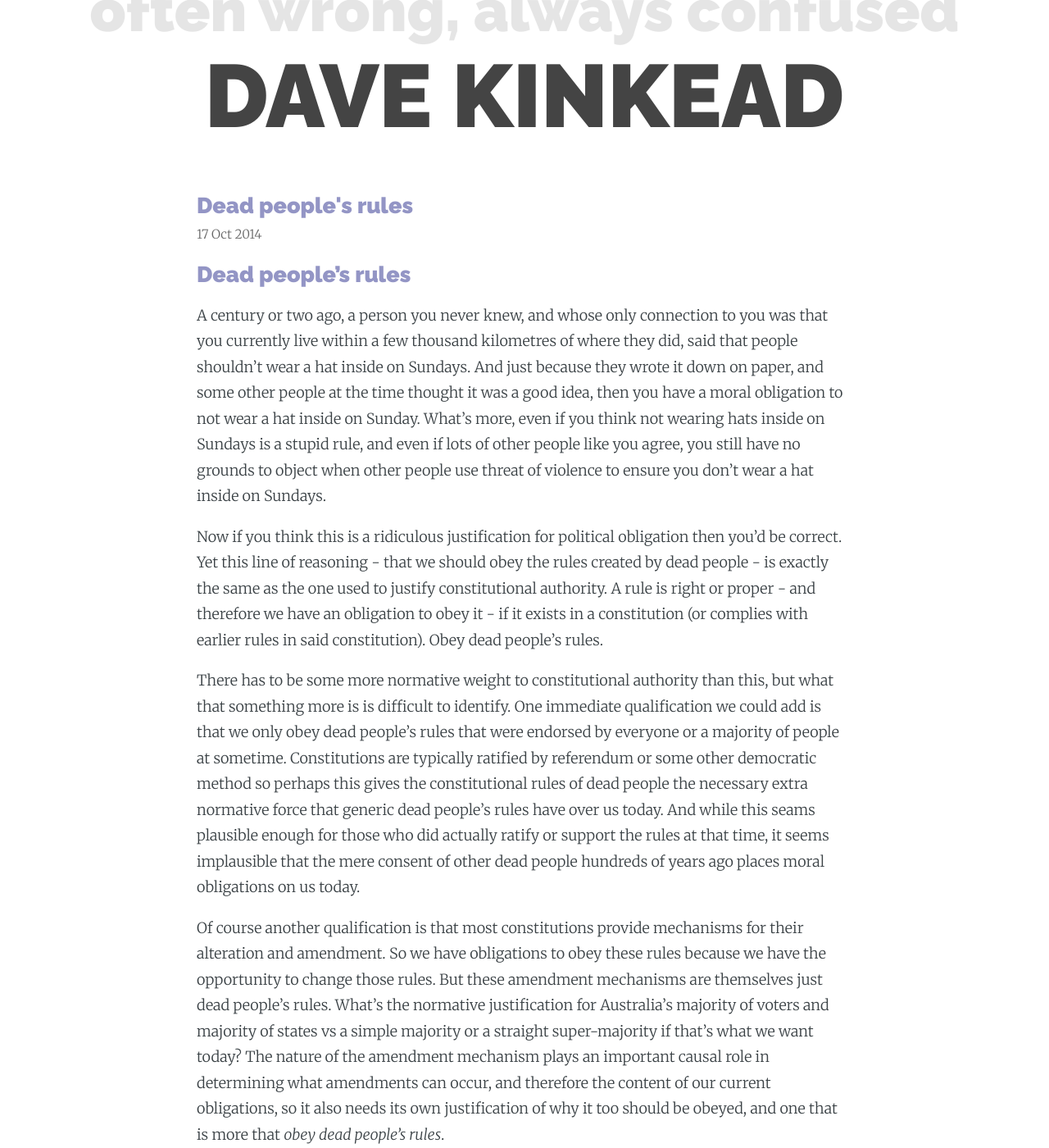
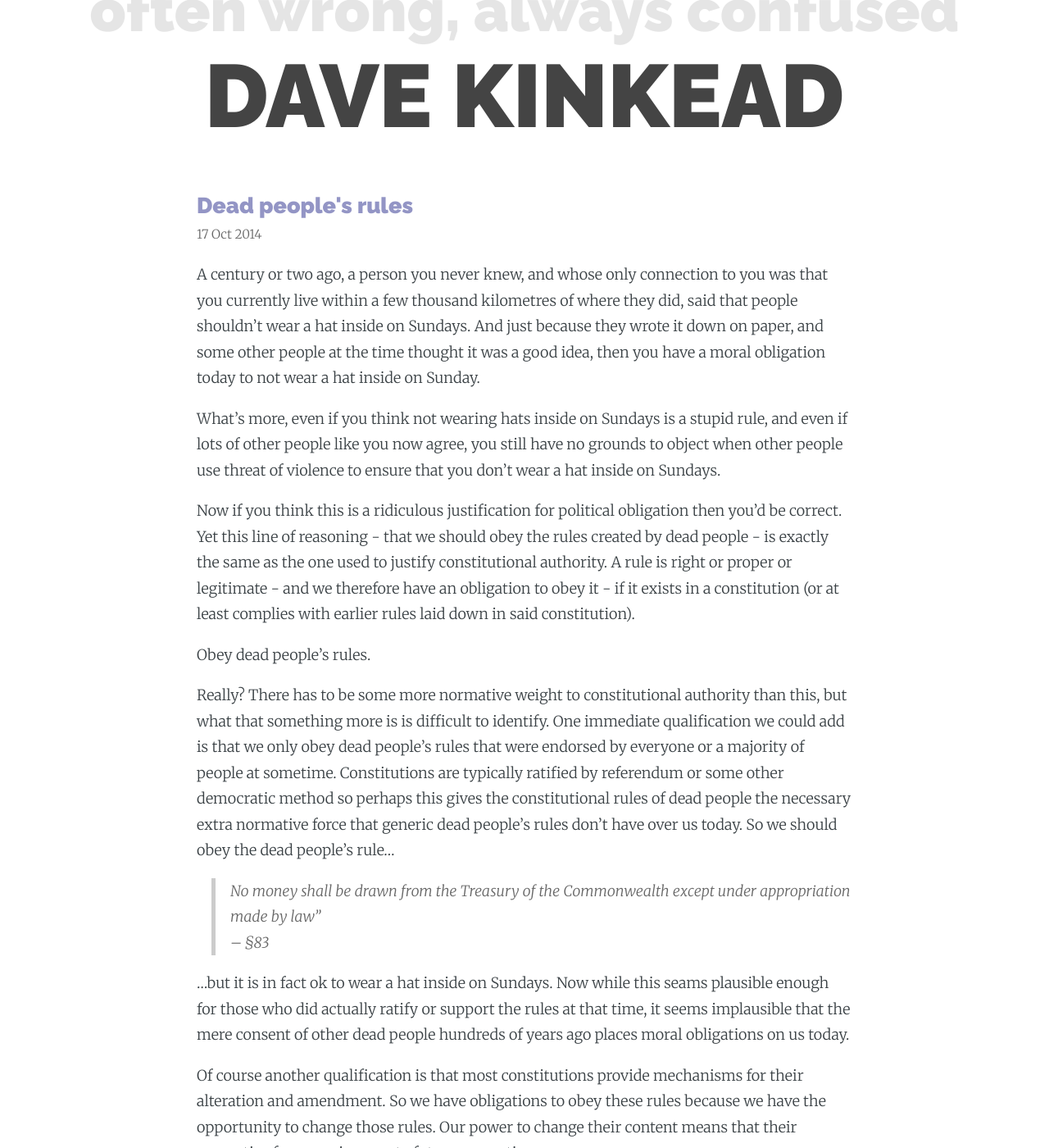
Before and after one commit to davekinkead/davekinkead.github.io, a Jekyll site: the page built from _posts/thoughts/2014-10-17-dead-peoples-rules.md, in a window 1280 px wide and 1400 px high. Shown: the whole window at 82% size. Built offline with Jekyll 4.4.1, drawn with Linux system fonts in a browser that asks for light colours; some of the changed text lies outside the part shown.

Commit message:
Update dead peoples rules

```diff
--- a/_posts/thoughts/2014-10-17-dead-peoples-rules.md
+++ b/_posts/thoughts/2014-10-17-dead-peoples-rules.md
@@ -5,14 +5,23 @@ category: thoughts
 date: 17 Oct 2014
 ---
 
-# Dead people's rules
+A century or two ago, a person you never knew, and whose only connection to you was that you currently live within a few thousand kilometres of where they did, said that people shouldn't wear a hat inside on Sundays.  And just because they wrote it down on paper, and some other people at the time thought it was a good idea, then you have a moral obligation today to not wear a hat inside on Sunday.
 
-A century or two ago, a person you never knew, and whose only connection to you was that you currently live within a few thousand kilometres of where they did, said that people shouldn't wear a hat inside on Sundays.  And just because they wrote it down on paper, and some other people at the time thought it was a good idea, then you have a moral obligation to not wear a hat inside on Sunday.  What's more, even if you think not wearing hats inside on Sundays is a stupid rule, and even if lots of other people like you agree, you still have no grounds to object when other people use threat of violence to ensure you don't wear a hat inside on Sundays.
+What's more, even if you think not wearing hats inside on Sundays is a stupid rule, and even if lots of other people like you now agree, you still have no grounds to object when other people use threat of violence to ensure that you don't wear a hat inside on Sundays.
 
-Now if you think this is a ridiculous justification for political obligation then you'd be correct.  Yet this line of reasoning - that we should obey the rules created by dead people - is exactly the same as the one used to justify constitutional authority.  A rule is right or proper - and therefore we have an obligation to obey it - if it exists in a constitution (or complies with earlier rules in said constitution).  Obey dead people's rules.
+Now if you think this is a ridiculous justification for political obligation then you'd be correct.  Yet this line of reasoning - that we should obey the rules created by dead people - is exactly the same as the one used to justify constitutional authority.  A rule is right or proper or legitimate - and we therefore have an obligation to obey it - if it exists in a constitution (or at least complies with earlier rules laid down in said constitution).
 
-There has to be some more normative weight to constitutional authority than this, but what that something more is is difficult to identify.  One immediate qualification we could add is that we only obey dead people's rules that were endorsed by everyone or a majority of people at sometime.  Constitutions are typically ratified by referendum or some other democratic method so perhaps this gives the constitutional rules of dead people the necessary extra normative force that generic dead people's rules have over us today.  And while this seams plausible enough for those who did actually ratify or support the rules at that time, it seems implausible that the mere consent of other dead people hundreds of years ago places moral obligations on us today.
+Obey dead people's rules.
 
-Of course another qualification is that most constitutions provide mechanisms for their alteration and amendment.  So we have obligations to obey these rules because we have the opportunity to change those rules.  But these amendment mechanisms are themselves just dead people's rules.  What's the normative justification for Australia's majority of voters and majority of states vs a simple majority or a straight super-majority if that's what we want today?  The nature of the amendment mechanism plays an important causal role in determining what amendments can occur, and therefore the content of our current obligations, so it also needs its own justification of why it too should be obeyed, and one that is more that _obey dead people's rules_.
+Really? There has to be some more normative weight to constitutional authority than this, but what that something more is is difficult to identify.  One immediate qualification we could add is that we only obey dead people's rules that were endorsed by everyone or a majority of people at sometime.  Constitutions are typically ratified by referendum or some other democratic method so perhaps this gives the constitutional rules of dead people the necessary extra normative force that generic dead people's rules don't have over us today.  So we should obey the dead people's rule...
 
-It seems then that we need a normative justification for following these dead people's rules that applies to us today. One that doesn't rely on historical obligations or reasons that applied to people in the past, but rather a contemporary one....
+> No money shall be drawn from the Treasury of the Commonwealth except under appropriation made by law"
+> -- §83
+
+...but it is in fact ok to wear a hat inside on Sundays.  Now while this seams plausible enough for those who did actually ratify or support the rules at that time, it seems implausible that the mere consent of other dead people hundreds of years ago places moral obligations on us today.
+
+Of course another qualification is that most constitutions provide mechanisms for their alteration and amendment.  So we have obligations to obey these rules because we have the opportunity to change those rules.  Our power to change their content means that their normative force carries over to future generations.
+
+Yet these amendment mechanisms are themselves just dead people's rules.  What's the normative justification for Australia's majority of voters and majority of states vs a simple majority or a straight super-majority if that's what we want today?  The nature of the amendment mechanism plays an important causal role in determining what amendments can occur, and therefore the content of our current obligations, so it also needs its own justification of why it too should be obeyed, and one that is more that _obey dead people's rules_.
+
+So it seems that we need a normative justification for following these dead peoples rules that applies to us today. One that doesn't just rely on historical obligations or reasons that applied to people in the past.  And while there might well be a number of good reasons to follow the content of dead peoples rules, the fact that they exist in a constitution or statue is not in itself sufficient.
```
Also changed, not shown: _posts/philosophy/2014-10-17-dead-peoples-rules.md (deleted, +0 -27 lines).
